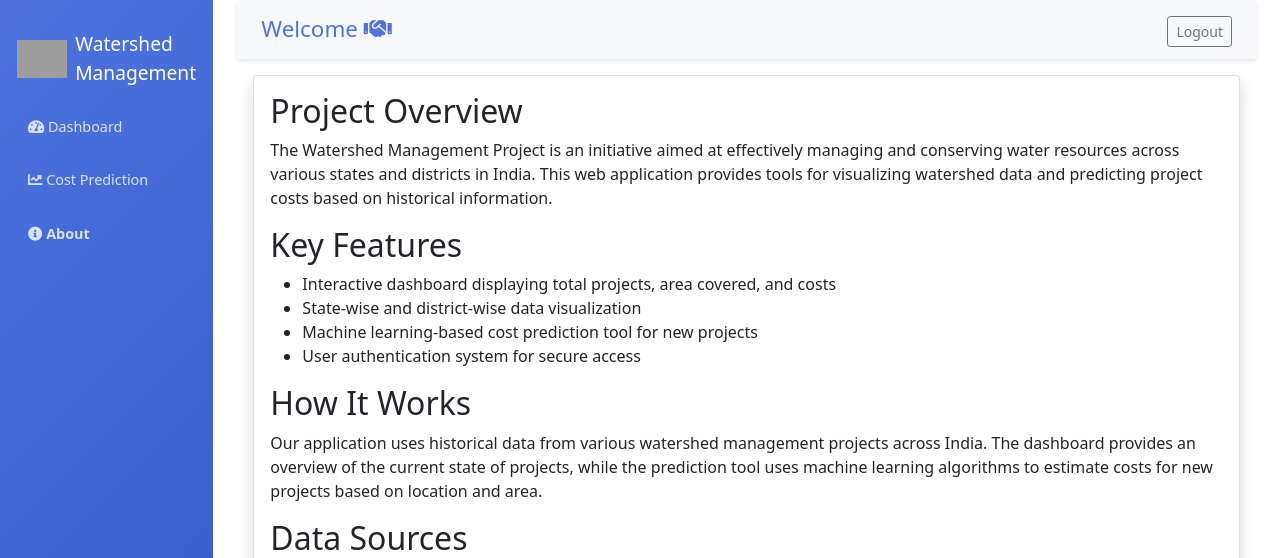
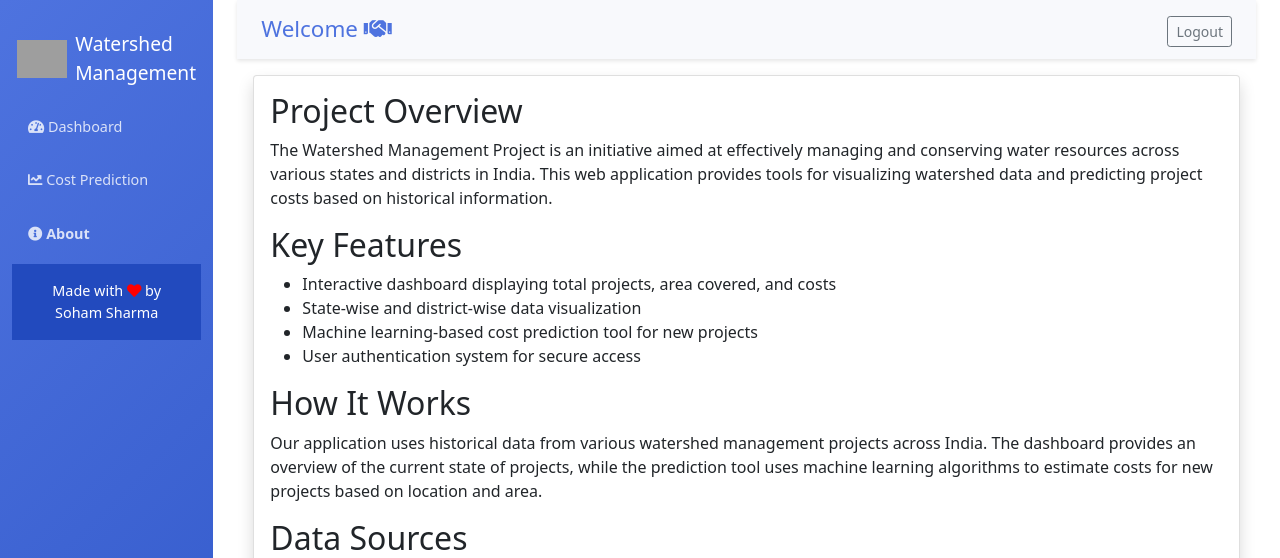
Before and after one commit to soham2710/watershed_management, a Flask app: page /about in a window 1280 px wide. Shown: the top 558 px of the page. Run offline with Flask 3, Linux system fonts and the light colour scheme; parts of the project's set-up code (start-up, migrations or seed data) failed here and were passed over; grey boxes are pictures that could not be loaded.

Commit message:
Update base.html

```diff
--- a/templates/base.html
+++ b/templates/base.html
@@ -14,6 +14,8 @@
 
     .sidebar {
         min-height: 100vh;
+        display: flex;
+        flex-direction: column;
     }
 
     .sidebar-heading {
@@ -58,6 +60,19 @@
         margin-right: 0;
         padding: 1rem;
     }
+
+    .footer {
+        margin-top: auto;
+        padding: 1rem;
+        text-align: center;
+        color: #fff;
+        background-color: #224abe;
+        font-size: 0.9rem;
+    }
+
+    .footer i {
+        color: red;
+    }
     </style>
 </head>
 <body>
@@ -88,6 +103,10 @@
                         </li>
                     </ul>
                 </div>
+                <!-- Footer -->
+                <div class="footer">
+                    Made with <i class="fas fa-heart"></i> by Soham Sharma
+                </div>
             </nav>
 
             <!-- Main content -->
```
